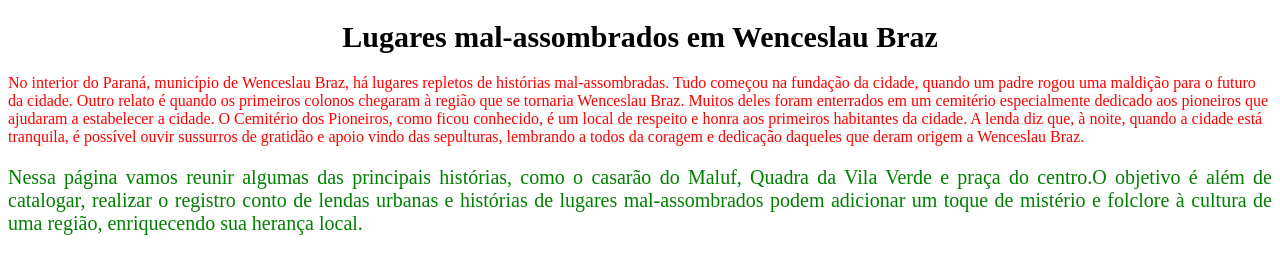
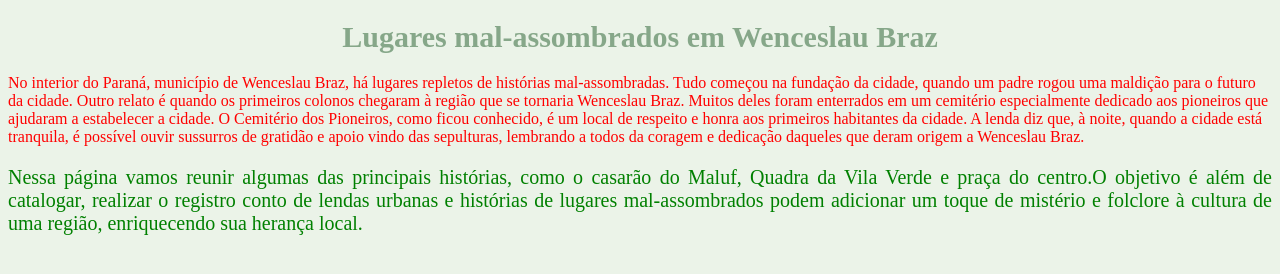
Before and after one commit to kheronn/ge_pensamento_turma_ap, a plain HTML site: page index.html in a window 1280 px wide. Drawn offline with Linux system fonts and the light colour scheme.

Commit message:
desafio customização

```diff
--- a/style.css
+++ b/style.css
@@ -1,3 +1,7 @@
+body{
+    background-color : #EBF3E8;
+}
+
 p {
     color: red;
 }
@@ -5,6 +9,7 @@ p {
 #titulo{
     font-size: 30px;
     text-align:center;
+    color:#86A789;
 }
 
 .texto{
```
Also changed, not shown: index.html (+0 -1 lines).
